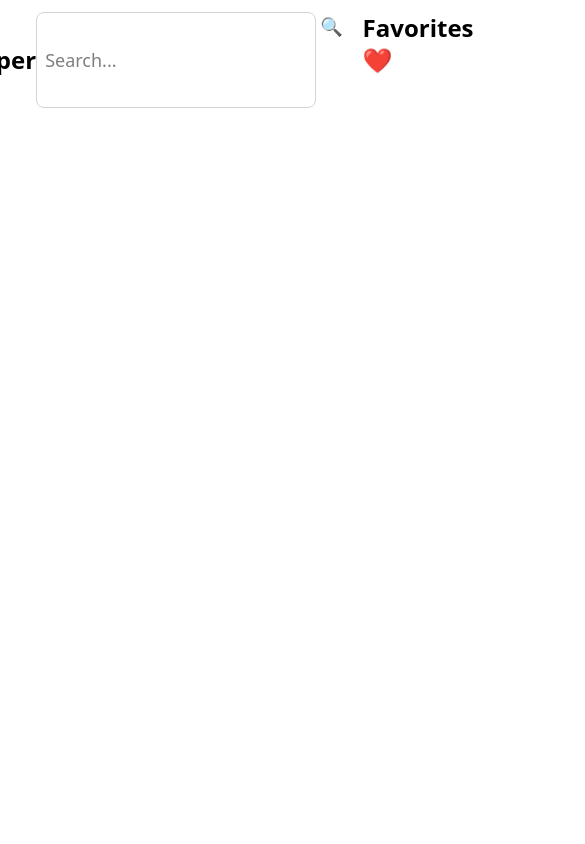
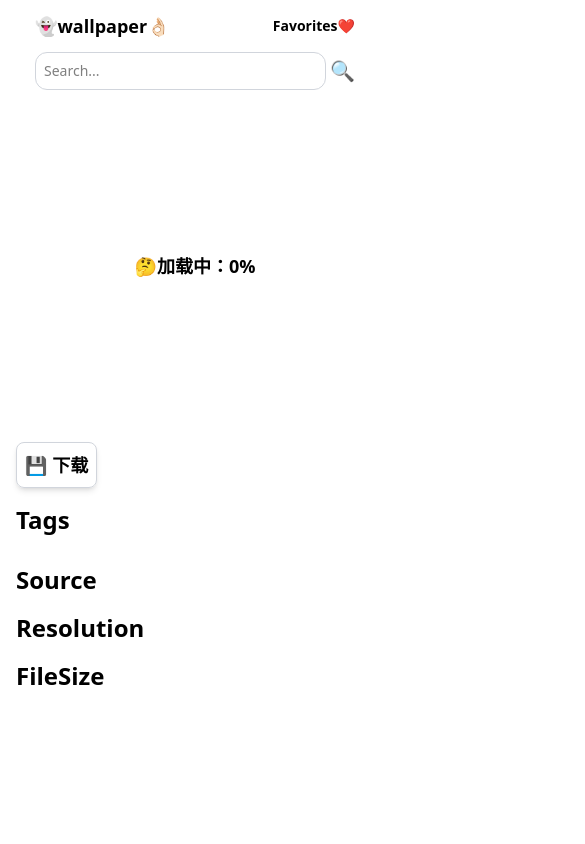
Before and after one commit to Farewell-529/Wallpeek, a React (Vite) app: page /1/1 in a window 390 px wide. Shown: the top 844 px of the page, 585 px wide, since content can reach past the window. Built offline with nearby package versions, Linux system fonts and the light colour scheme.

Commit message:
feat:add responsive design for mobile devices

```diff
--- a/src/components/Carousel.tsx
+++ b/src/components/Carousel.tsx
@@ -19,6 +19,8 @@ function Carousel({ images }: { images: Image[] }) {
   const carouselRef = useRef<HTMLDivElement>(null);
   const carouselBoundsRef = useRef<DOMRect | null>(null);
 
+  const isMobile = window.innerWidth < 768;
+
   const extendedImages =
     images.length > 0 ? [images[images.length - 1], ...images, images[0]] : [];
 
@@ -31,6 +33,7 @@ function Carousel({ images }: { images: Image[] }) {
 
   // 3D鼠标移动处理
   const handleMouseMove = useCallback((e: React.MouseEvent<HTMLDivElement>) => {
+    if (isMobile) return; // 移动端不处理鼠标移动
     if (!carouselBoundsRef.current) return;
 
     // 取消之前的动画帧
@@ -53,14 +56,19 @@ function Carousel({ images }: { images: Image[] }) {
 
       setMousePosition({ x: rotateY, y: rotateX });
     });
-  }, []);
+  }, [isMobile]);
 
   const handleMouseEnter = useCallback(() => {
+    if (isMobile) {
+      setShowArrow(true);
+      setIsHovered(true);
+      return;
+    }
     updateCarouselBounds();
     setShowInfo(false);
     setShowArrow(true);
     setIsHovered(true);
-  }, [updateCarouselBounds]);
+  }, [updateCarouselBounds, isMobile]);
 
   const handleMouseLeave = useCallback(() => {
     // 取消未完成的动画帧
@@ -74,8 +82,16 @@ function Carousel({ images }: { images: Image[] }) {
     setMousePosition({ x: 0, y: 0 });
   }, []);
 
-  // 3D变换样式计算
+  // 3D变换样式计算 - 移动端使用简单缩放
   const get3DTransformStyle = useCallback(() => {
+    if (isMobile) {
+      return {
+        transform: isHovered ? 'scale(1.02)' : 'scale(1)',
+        transition: 'transform 0.2s ease-out',
+        willChange: 'transform'
+      };
+    }
+
     // 在切换过程中禁用3D效果避免冲突
     if (isTransitioning) {
       return {
@@ -100,7 +116,7 @@ function Carousel({ images }: { images: Image[] }) {
       transition: "transform 0.1s ease-out",
       willChange: "transform",
     };
-  }, [isHovered, mousePosition.x, mousePosition.y, isTransitioning]);
+  }, [isHovered, mousePosition.x, mousePosition.y, isTransitioning, isMobile]);
 
   // 清理动画帧
   useEffect(() => {
@@ -173,7 +189,7 @@ function Carousel({ images }: { images: Image[] }) {
   return (
     <div
       ref={carouselRef}
-      className="relative w-[80rem] h-[30rem] mx-auto mt-6 transform-gpu card-3d contain-layout-paint rounded-2xl"
+      className="relative w-full  h-[15rem] sm:h-[20rem] lg:h-[25rem] xl:h-[30rem] mx-auto mt-6 transform-gpu card-3d contain-layout-paint rounded-2xl"
       style={{
         // 动态阴影效果
         boxShadow: isHovered
@@ -202,7 +218,7 @@ function Carousel({ images }: { images: Image[] }) {
               <img
                 key={img.id + "-" + idx}
                 onClick={handleImageClick}
-                className="w-[80rem] h-[30rem] object-cover flex-shrink-0 cursor-pointer transform-gpu image-crisp"
+                className="w-full h-[15rem] sm:h-[20rem] lg:h-[25rem] xl:h-[30rem] object-cover flex-shrink-0 cursor-pointer transform-gpu image-crisp"
                 src={img.url}
                 alt=""
                 loading="eager"
@@ -213,7 +229,7 @@ function Carousel({ images }: { images: Image[] }) {
               />
             ))
           ) : (
-            <div className="w-[80rem] h-[25rem] bg-gray-200 flex items-center justify-center">
+            <div className="w-full h-[15rem] sm:h-[20rem] lg:h-[25rem] xl:h-[30rem] bg-gray-200 flex items-center justify-center">
               暂无图片
             </div>
           )}
@@ -227,8 +243,8 @@ function Carousel({ images }: { images: Image[] }) {
         }`}
       >
         <button
-          className="absolute left-10 top-1/2 transform -translate-y-1/2 cursor-pointer duration-200
-        text-xl bg-white/50 hover:bg-white/80 rounded-full px-3 py-1 z-10 font-mono font-bold"
+          className="absolute left-2 sm:left-4 lg:left-10 top-1/2 transform -translate-y-1/2 cursor-pointer duration-200
+        text-sm sm:text-lg xl:text-xl bg-white/50 hover:bg-white/80 rounded-full px-2 sm:px-3 py-0.5 sm:py-1 z-10 font-mono font-bold"
           onClick={handlePrev}
           disabled={isTransitioning}
           style={{
@@ -241,8 +257,8 @@ function Carousel({ images }: { images: Image[] }) {
           {"<"}
         </button>
         <button
-          className="absolute right-10 top-1/2 transform -translate-y-1/2  cursor-pointer duration-200
-        text-xl bg-white/50 hover:bg-white/80 rounded-full px-3 py-1 z-10 font-mono font-bold"
+          className="absolute right-2 sm:right-4 lg:right-10 top-1/2 transform -translate-y-1/2  cursor-pointer duration-200
+        text-sm sm:text-lg xl:text-xl bg-white/50 hover:bg-white/80 rounded-full px-2 sm:px-3 py-0.5 sm:py-1 z-10 font-mono font-bold"
           onClick={handleNext}
           disabled={isTransitioning}
           style={{
@@ -259,7 +275,7 @@ function Carousel({ images }: { images: Image[] }) {
       {/* 底部信息栏 */}
       {images.length > 0 && (
         <div
-          className={`absolute bottom-2 left-0 right-0 px-4 font-mono text-sm flex justify-between
+          className={`absolute bottom-2 left-0 right-0 px-2 sm:px-4 font-mono text-xs sm:text-sm flex justify-between
                       transition-opacity duration-500 ${
                         showInfo ? "opacity-100" : "opacity-0"
                       }`}
--- a/src/components/LazyImage.tsx
+++ b/src/components/LazyImage.tsx
@@ -18,6 +18,8 @@ function LazyImage(props: LazyImageProps) {
     const [isHovered, setIsHovered] = useState(false);
     const animationFrameRef = useRef<number | null>(null);
     const cardBoundsRef = useRef<DOMRect | null>(null);
+
+    const isMobile = window.innerWidth < 768;
 
     useEffect(() => {
         const observer = new window.IntersectionObserver(
@@ -44,6 +46,7 @@ function LazyImage(props: LazyImageProps) {
 
     // 优化的鼠标移动处理，使用 requestAnimationFrame
     const handleMouseMove = useCallback((e: React.MouseEvent<HTMLDivElement>) => {
+        if (isMobile) return; // 移动端不处理鼠标移动
         if (!cardBoundsRef.current) return;
 
         // 取消之前的动画帧
@@ -66,13 +69,17 @@ function LazyImage(props: LazyImageProps) {
 
             setMousePosition({ x: rotateY, y: rotateX });
         });
-    }, []);
+    }, [isMobile]);
 
     const handleMouseEnter = useCallback(() => {
+        if (isMobile) {
+            setIsHovered(true); // 移动端只设置hover状态
+            return;
+        }
         updateCardBounds(); // 进入时更新边界信息
         setShowInfo(false);
         setIsHovered(true);
-    }, [updateCardBounds]);
+    }, [updateCardBounds, isMobile]);
 
     const handleMouseLeave = useCallback(() => {
         // 取消未完成的动画帧
@@ -85,8 +92,16 @@ function LazyImage(props: LazyImageProps) {
         setMousePosition({ x: 0, y: 0 }); // 重置旋转
     }, []);
 
-    // 优化的变换样式计算
+    // 优化的变换样式计算 - 移动端使用简单缩放
     const getTransformStyle = useCallback(() => {
+        if (isMobile) {
+            return {
+                transform: isHovered ? 'scale(1.02)' : 'scale(1)',
+                transition: 'transform 0.2s ease-out',
+                willChange: 'transform'
+            };
+        }
+
         if (!isHovered) {
             return {
                 transform: 'perspective(1000px) rotateX(0deg) rotateY(0deg) translate3d(0, 0, 0)',
@@ -100,7 +115,7 @@ function LazyImage(props: LazyImageProps) {
             transition: 'transform 0.1s ease-out',
             willChange: 'transform'
         };
-    }, [isHovered, mousePosition.x, mousePosition.y]);
+    }, [isHovered, mousePosition.x, mousePosition.y, isMobile]);
 
     // 图片加载完成处理
     const handleImageLoad = useCallback(() => {
@@ -125,11 +140,11 @@ function LazyImage(props: LazyImageProps) {
         <div
             ref={cardRef}
             className="relative cursor-pointer shadow-xl rounded-2xl
-                border w-full h-[12.5rem] overflow-hidden transform-gpu card-3d"
+                border w-full h-[12.5rem] sm:h-[15rem] lg:h-[12.5rem] overflow-hidden transform-gpu card-3d"
             style={{
                 borderColor: show ? "transparent" : "#DCDCDC",
                 backfaceVisibility: 'hidden',
-                transformStyle: 'preserve-3d',
+                transformStyle: isMobile ? undefined : 'preserve-3d',
                 ...getTransformStyle()
             }}
             onMouseMove={handleMouseMove}
@@ -139,9 +154,9 @@ function LazyImage(props: LazyImageProps) {
             {/* 修改后的加载提示逻辑 */}
             {isLoading && (
                 <div className="absolute left-1/2 top-1/2 -translate-x-1/2 -translate-y-1/2
-                    text-gray-700 font-mono text-sm font-bold">
+                    text-gray-700 font-mono text-xs sm:text-sm font-bold">
                     <div className="flex items-center gap-2">
-                        <div className="w-4 h-4 border-2 border-gray-400 border-t-transparent rounded-full animate-spin"></div>
+                        <div className="w-3 h-3 sm:w-4 sm:h-4 border-2 border-gray-400 border-t-transparent rounded-full animate-spin"></div>
                         <span>加载中...🤔</span>
                     </div>
                 </div>
@@ -162,11 +177,11 @@ function LazyImage(props: LazyImageProps) {
             </div>
 
             <div
-                className={`absolute bottom-2 px-2 font-mono text-sm flex justify-between
+                className={`absolute bottom-2 px-2 font-mono text-xs sm:text-sm flex justify-between
                     w-full transition-opacity duration-400 ${showInfo ? 'opacity-100' : 'opacity-0'
                     }`}
                 style={{
-                    transform: isHovered ? `translate3d(0, 0, 30px)` : 'translate3d(0, 0, 0)',
+                    transform: isHovered && !isMobile ? `translate3d(0, 0, 30px)` : 'translate3d(0, 0, 0)',
                     transition: 'transform 0.3s cubic-bezier(0.25, 0.46, 0.45, 0.94)',
                     willChange: isHovered ? 'transform' : 'auto'
                 }}
--- a/src/components/Nav.tsx
+++ b/src/components/Nav.tsx
@@ -40,23 +40,46 @@ function Nav() {
   }
 
   return (
-    <div className="flex justify-center mt-3">
-      <nav className="w-[75rem] font-bold text-2xl flex justify-between ">
+    <div className="flex justify-center mt-3 px-4">
+      <nav className="w-full max-w-[20rem] sm:max-w-[40rem] lg:max-w-[60rem] xl:max-w-[75rem] font-bold text-lg sm:text-xl lg:text-2xl">
+        {/* 移动端：第一层 - 标题和收藏在两边 */}
+        <div className="flex justify-between items-center mb-3 sm:mb-0 sm:hidden">
           <span className="cursor-pointer" onClick={toHomeClick}>
             👻wallpaper👌🏻
           </span>
-        <div className="flex gap-5">
+          <span className="cursor-pointer text-sm sm:text-base lg:text-lg sm:hidden">
+            Favorites❤️
+          </span>
+        </div>
+
+        {/* 桌面端：整体布局 */}
+        <div className="hidden sm:flex justify-between items-center">
+          <span className="cursor-pointer" onClick={toHomeClick}>
+            👻wallpaper👌🏻
+          </span>
+          <div className="flex gap-5 items-center">
             <div className="flex gap-1">
               <input type="text" placeholder="Search..."
                 onKeyDown={keyDownHandle}
                 onChange={enterValueHandle}
                 value={inputValue}
-              className="border border-gray-300 rounded-lg font-medium px-2 text-lg w-70 transition-all duration-500 focus:outline-none focus:ring-2 focus:ring-gray-800" />
-            <span className="text-lg cursor-pointer" onClick={searchClick}>🔍</span>
+                className="border border-gray-300 rounded-lg font-medium px-2 text-base lg:text-lg w-48 lg:w-70 transition-all duration-500 focus:outline-none focus:ring-2 focus:ring-gray-800" />
+              <span className="text-base lg:text-lg cursor-pointer" onClick={searchClick}>🔍</span>
             </div>
-          <span className="cursor-pointer">
+            <span className="cursor-pointer text-base lg:text-lg">
               Favorites❤️
             </span>
+          </div>
+        </div>
+
+        {/* 移动端：第二层 - 搜索框占满整行 */}
+        <div className="flex gap-1 w-full sm:hidden items-center">
+          <input type="text" placeholder="Search..."
+            onKeyDown={keyDownHandle}
+            onChange={enterValueHandle}
+            value={inputValue}
+            className="border border-gray-300 rounded-xl font-medium p-2 text-sm flex-1 transition-all duration-500 focus:outline-none focus:ring-2 focus:ring-gray-800" />
+          <span className="text-xl cursor-pointer" onClick={searchClick}>🔍</span>
         </div>
       </nav>
     </div>
--- a/src/components/SwitchSource.tsx
+++ b/src/components/SwitchSource.tsx
@@ -36,7 +36,7 @@ function SwitchSource({ switchSource }: SwitchSourceProps) {
             {
                 source.map((item) => (
                     <button
-                        className={`bg-gray-200 cursor-pointer rounded-md px-4 py-2
+                        className={`bg-gray-200 cursor-pointer rounded-md lg:px-4 lg:py-2 px-2 py-1
                         ${currentSource === item.name ? 'bg-gray-300' : ''}`}
                         key={item.id}
                         onClick={() => clickHandle(item)}
--- a/src/pages/Home.tsx
+++ b/src/pages/Home.tsx
@@ -124,10 +124,10 @@ function Home() {
     return () => window.removeEventListener('scroll', handleScroll);
   }, []); // 只在组件挂载时添加监听器
   return (
-    <div className="w-[80rem]  mx-auto">
+    <div className="w-full max-w-[90rem] mx-auto px-4 sm:px-6 lg:px-8">
       <Carousel images={carouselImages} />
       <SwitchSource switchSource={getSource} />
-      <div className="mt-5 grid grid-cols-4 gap-8 ">
+      <div className="mt-5 grid grid-cols-1 sm:grid-cols-2 lg:grid-cols-3 xl:grid-cols-4 gap-4 sm:gap-6 lg:gap-8">
         {images.map((img) => (
           <div
             key={img.id}
--- a/src/pages/[id].tsx
+++ b/src/pages/[id].tsx
@@ -11,6 +11,9 @@ function Detail() {
   const [isLoading, setLoading] = useState(false)
   const [proxyImageUrl, setProxyImageUrl] = useState<string>('')
   const navigate = useNavigate();
+
+
+  const isMobile = window.innerWidth < 768;
 
   // 获取代理URL的辅助函数
   const getProxyUrl = useCallback((originalUrl: string) => {
@@ -38,13 +41,15 @@ function Detail() {
       if (xhr.status === 200) {
         setProgress(100);
         setLoading(true);
-        // 等待 DOM 更新后再初始化
+        // 移动端不初始化zoom，桌面端才初始化
+        if (!isMobile) {
           setTimeout(() => {
             mediumZoom('[data-zoomable]', {
               background: '#000000d1',
               margin: 20
             });
           }, 100);
+        }
       } else {
         console.error('Failed to load image:', xhr.status);
         setLoading(false);
@@ -57,7 +62,7 @@ function Detail() {
     };
 
     xhr.send();
-  }, [getProxyUrl]);
+  }, [getProxyUrl, isMobile]);
 
   const showDetailList = [
     {
@@ -123,13 +128,13 @@ function Detail() {
   }, [getImageDetail])
 
   return (
-    <div className="container mx-auto p-5">
-      <div className='flex justify-center items-center min-w-[90rem] min-h-[50rem]'>
+    <div className="container mx-auto p-4 sm:p-5">
+      <div className='flex justify-center items-center w-full min-h-[20rem] sm:min-h-[30rem] lg:min-h-[50rem]'>
         {
           isLoading && proxyImageUrl ? (
             <img
-              data-zoomable
-              className='rounded-2xl cursor-pointer'
+              {...(!isMobile && { 'data-zoomable': true })}
+              className='rounded-2xl max-w-full h-auto object-contain cursor-pointer'
               src={proxyImageUrl}
               alt=""
               onError={() => {
@@ -138,30 +143,30 @@ function Detail() {
               }}
             />
           ) : (
-            <span className="text-xl font-semibold">🤔加载中：{progress}%</span>
+            <span className="text-lg sm:text-xl font-semibold">🤔加载中：{progress}%</span>
           )
         }
       </div>
 
-      <div className='mt-5'>
-        <button onClick={handleDownload} className='cursor-pointer p-2  shadow-md border border-gray-300 rounded-lg'>
-          💾
+      <div className='mt-4 sm:mt-5'>
+        <button onClick={handleDownload} className='cursor-pointer font-bold p-2 sm:p-3 shadow-md border border-gray-300 rounded-lg text-lg sm:text-xl hover:bg-gray-50 transition-colors duration-200'>
+          💾 下载
         </button>
       </div>
-      <div className='mt-2'>
-        <h1 className='text-4xl font-semibold'>Tags</h1>
-        <ul className='flex gap-5 mt-3 flex-wrap'>
+      <div className='mt-4 sm:mt-6'>
+        <h1 className='text-2xl sm:text-3xl lg:text-4xl font-semibold'>Tags</h1>
+        <ul className='flex gap-2 sm:gap-3 lg:gap-5 mt-3 flex-wrap'>
           {
             imageDetail?.tags.map((tag, idx) => (
-              <li onClick={() => toSearchHandle(tag)} className='p-1.5 border-2 rounded-lg cursor-pointer hover:bg-gray-300 transition-colors duration-200 ' key={idx}>#{tag}</li>
+              <li onClick={() => toSearchHandle(tag)} className='p-1 sm:p-1.5 border-2 rounded-lg cursor-pointer hover:bg-gray-300 transition-colors duration-200 text-sm sm:text-base' key={idx}>#{tag}</li>
             ))
           }
         </ul>
       </div>
       {showDetailList.map((showDatail) => (
-        <div className='mt-6' key={showDatail.id}>
-          <h1 className='text-4xl font-semibold'>{showDatail.titile}</h1>
-          <span className='font-bold text-xl'>{showDatail.text}</span>
+        <div className='mt-4 sm:mt-6' key={showDatail.id}>
+          <h1 className='text-2xl sm:text-3xl lg:text-4xl font-semibold'>{showDatail.titile}</h1>
+          <span className='font-bold text-lg sm:text-xl'>{showDatail.text}</span>
         </div>
       ))
 
```
Lines whose indentation alone changed are shown as unchanged.
